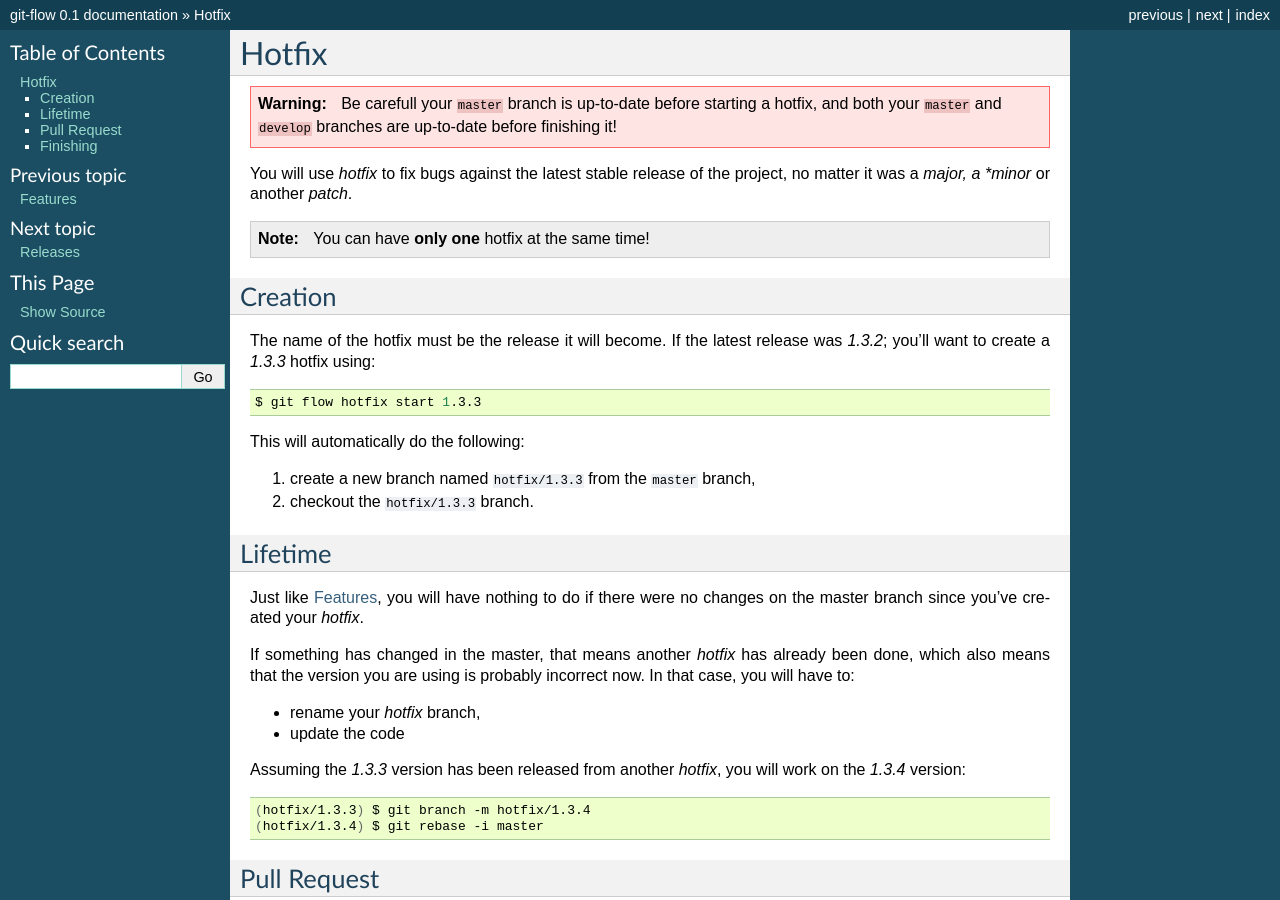
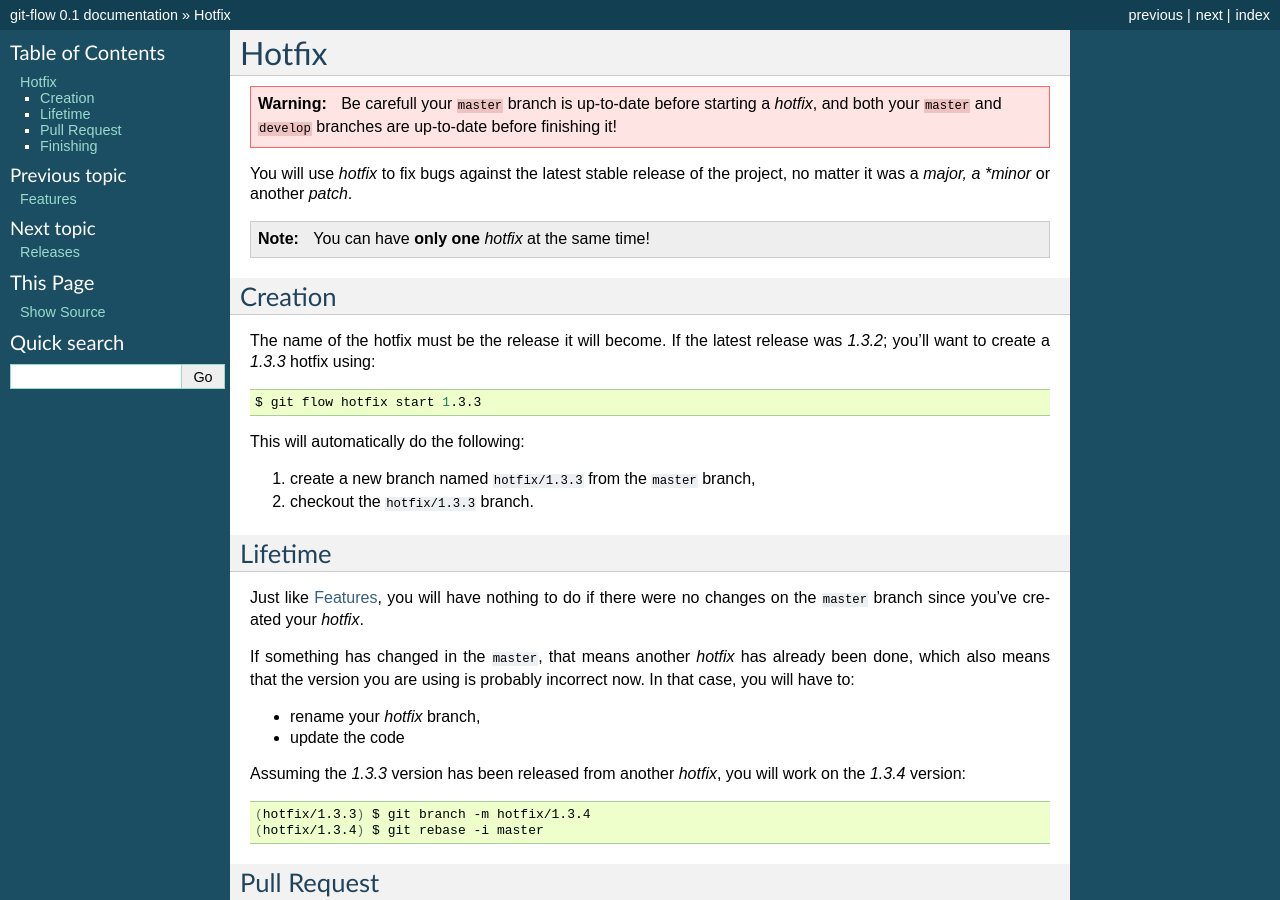
Before and after one commit to TECLIB/gitflow-doc, a Sphinx documentation site: the page built from source/hotfix.rst, in a window 1280 px wide and 900 px high. Built offline with Sphinx 7.4.7, drawn with Linux system fonts in a browser that asks for light colours.

Commit message:
Minor fixes

```diff
--- a/source/hotfix.rst
+++ b/source/hotfix.rst
@@ -3,13 +3,13 @@ Hotfix
 
 .. warning::
 
-   Be carefull your ``master`` branch is up-to-date before starting a hotfix, and both your ``master`` and ``develop`` branches are up-to-date before finishing it!
+   Be carefull your ``master`` branch is up-to-date before starting a `hotfix`, and both your ``master`` and ``develop`` branches are up-to-date before finishing it!
 
 You will use `hotfix` to fix bugs against the latest stable release of the project, no matter it was a *major, a *minor* or another *patch*.
 
 .. note::
 
-   You can have **only one** hotfix at the same time!
+   You can have **only one** `hotfix` at the same time!
 
 Creation
 --------
@@ -28,9 +28,9 @@ This will automatically do the following:
 Lifetime
 --------
 
-Just like :doc:`features`, you will have nothing to do if there were no changes on the master branch since you've created your `hotfix`.
+Just like :doc:`features`, you will have nothing to do if there were no changes on the ``master`` branch since you've created your `hotfix`.
 
-If something has changed in the master, that means another `hotfix` has already been done, which also means that the version you are using is probably incorrect now. In that case, you will have to:
+If something has changed in the ``master``, that means another `hotfix` has already been done, which also means that the version you are using is probably incorrect now. In that case, you will have to:
 
 * rename your `hotfix` branch,
 * update the code
```
Also changed, not shown: 1 other file.
